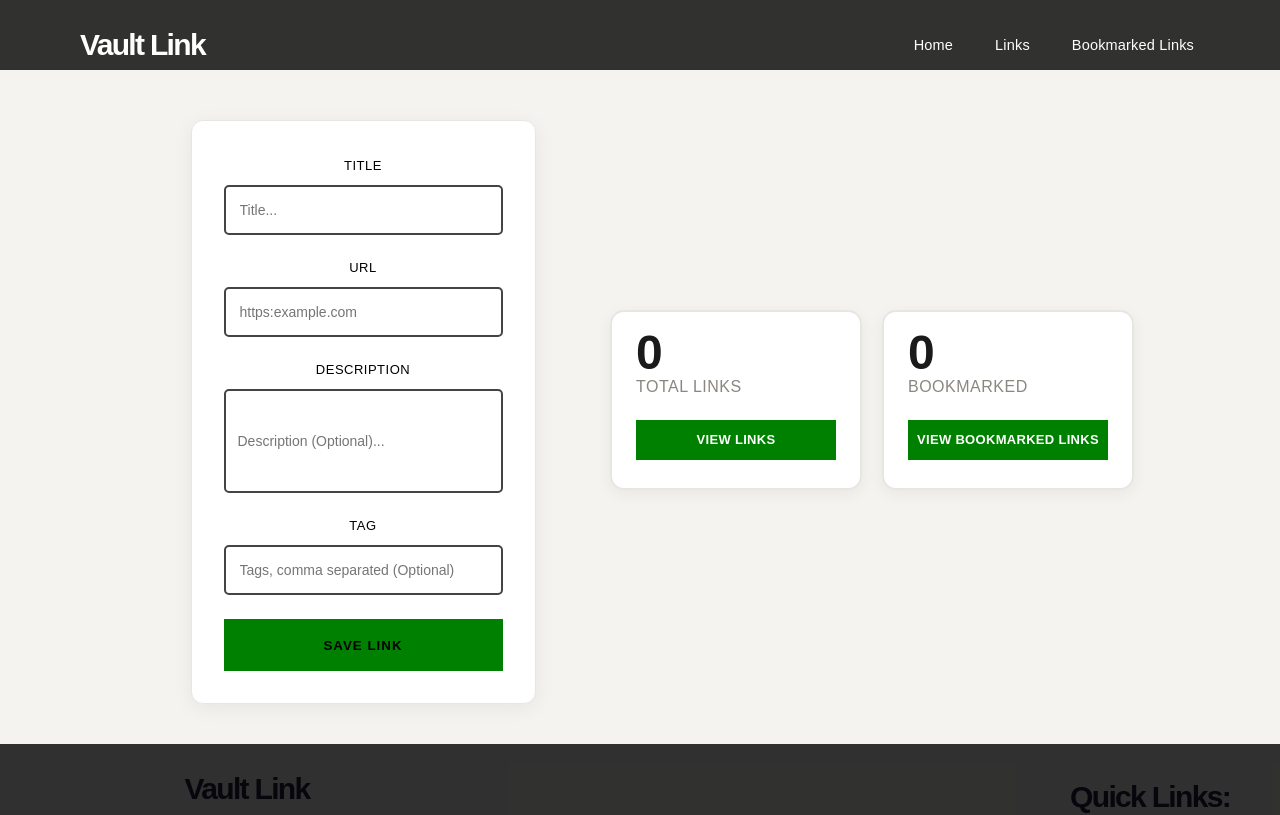
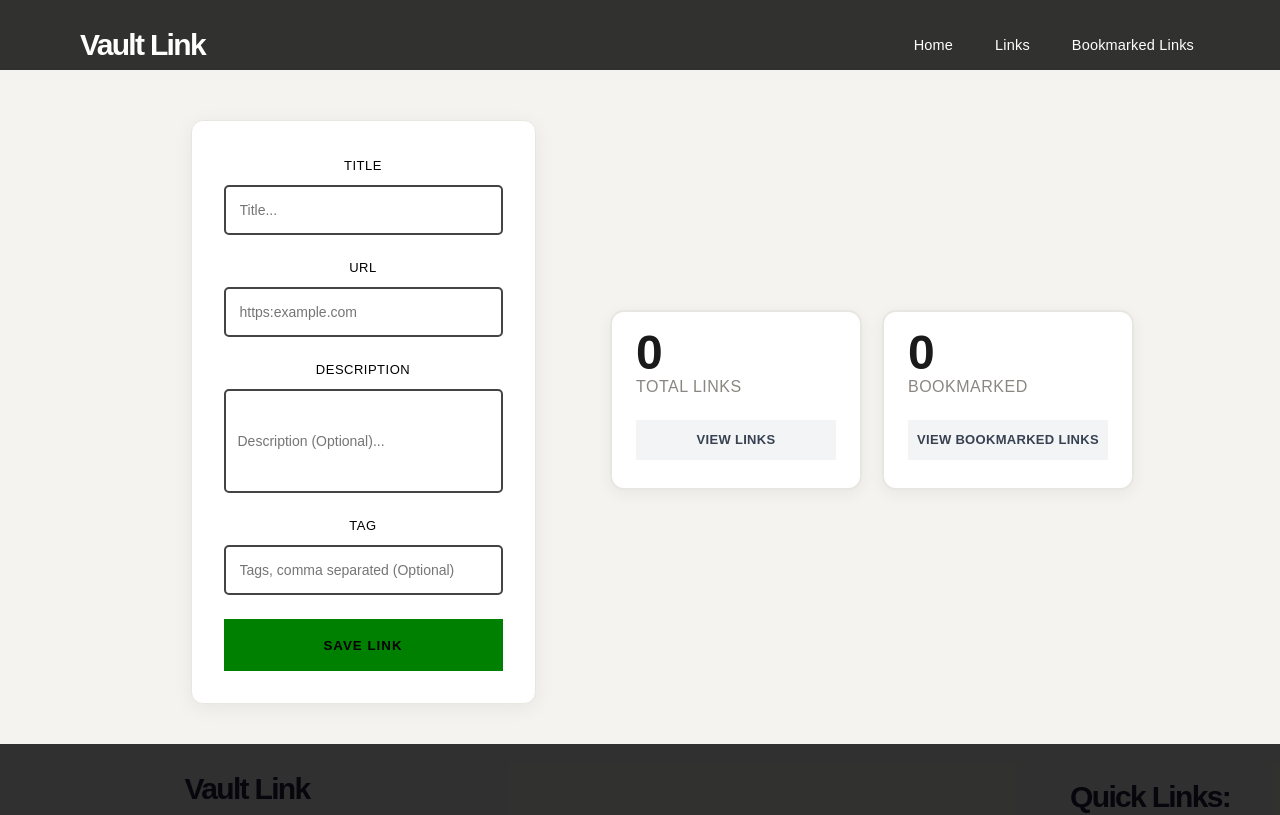
Before and after one commit to surprise2024-cpu/challenge-2-Link-Vault, a React (Vite) app: page / in a window 1280 px wide. Shown: the top 815 px of the page. Built offline with nearby package versions, Linux system fonts and the light colour scheme; a web font is replaced by a local one.

Commit message:
button update

```diff
--- a/src/components/StatsPanel/StatsPanel.module.css
+++ b/src/components/StatsPanel/StatsPanel.module.css
@@ -37,10 +37,23 @@
 .view-btn {
     height: 40px;
     width: 200px;
-    color: #fff;
+    color: #374151;
     font-weight: 600;
     font-size: 13px;
     letter-spacing: 0.3px;
     cursor: pointer;
     padding: 0;
+    background: #f3f4f6;
 }
+
+.view2-btn {
+    height: 40px;
+    width: 200px;
+    color: #374151;
+    font-weight: 600;
+    font-size: 13px;
+    letter-spacing: 0.3px;
+    cursor: pointer;
+    padding: 0;
+    background: #f3f4f6;
+}
--- a/src/components/StatsPanel/StatsPanel.tsx
+++ b/src/components/StatsPanel/StatsPanel.tsx
@@ -42,7 +42,7 @@ export const StatsPanel: React.FC<StatsPanelProps> = ({ total, bookmarked }) =>
             <span className={styles['stat-value']}>{bookmarked}</span>
             <span className={styles['stat-label']}>Bookmarked</span>
 
-            <Button onClick={handleBookmarkedPage} className={styles['view-btn']}>VIEW BOOKMARKED LINKS</Button>
+            <Button onClick={handleBookmarkedPage} className={styles['view2-btn']}>VIEW BOOKMARKED LINKS</Button>
         </div>
 
 
--- a/src/pages/LinksPage.tsx
+++ b/src/pages/LinksPage.tsx
@@ -1,4 +1,4 @@
-import React, { useEffect, useState } from 'react'
+import React, { useState } from 'react'
 
 import type { Bookmark } from '../components/library/types'
 import { useBookmarks } from '../components/hooks/useBookmarks'
@@ -31,7 +31,6 @@ export const LinksPage: React.FC = () => {
   if (bookmarks.length === 0) {
     return <div className={styles['empty']} >No links saved yet</div>
   }
-
 
 
   return (
```
